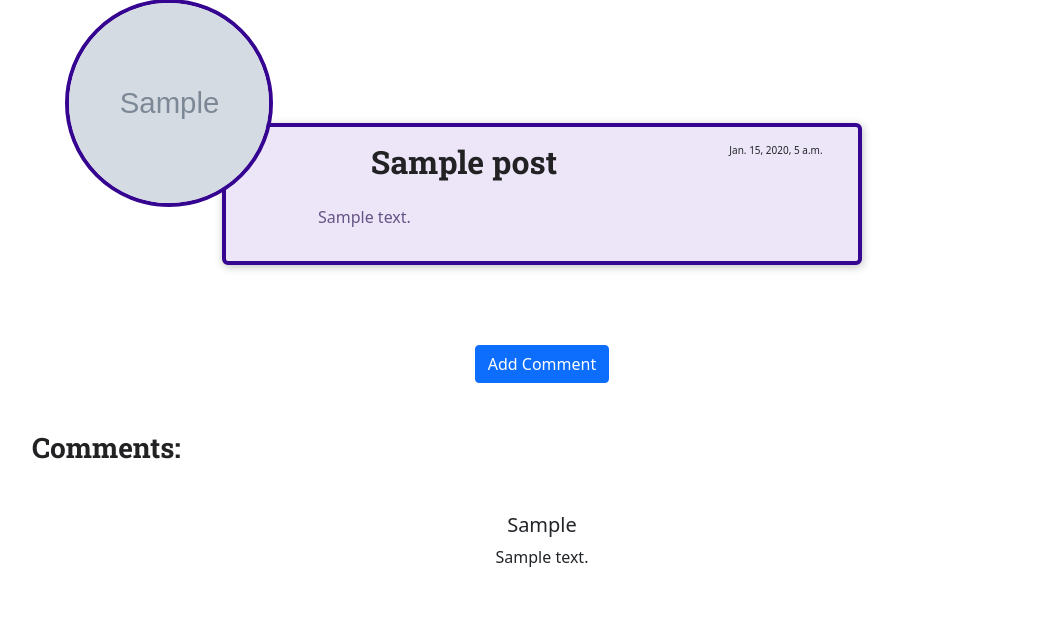
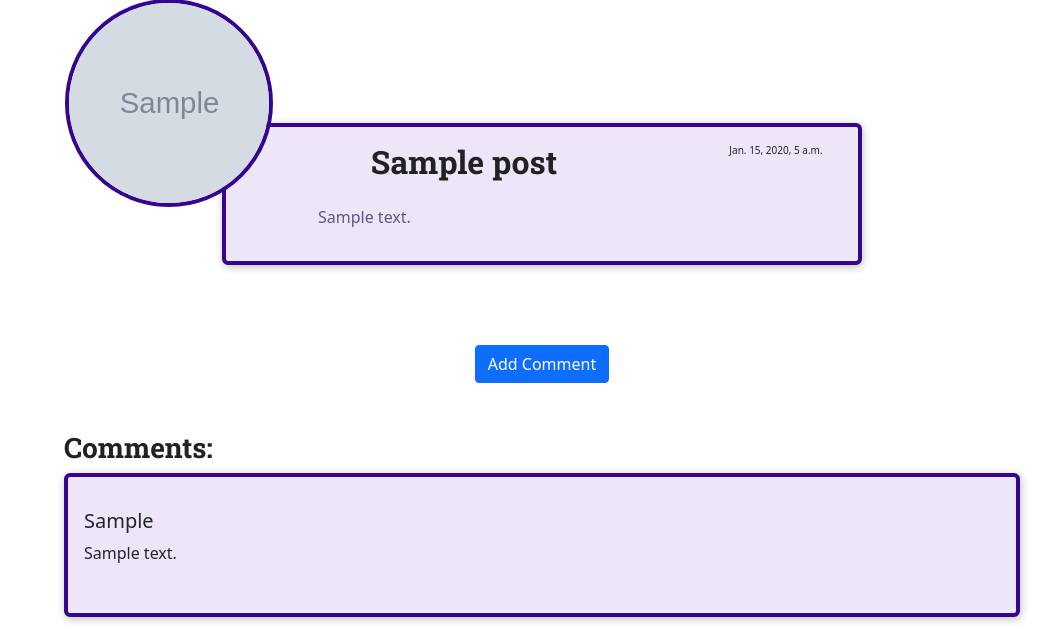
Before and after one commit to JoshuaHenriques/django-project, a Django app: a page that uses board/templates/board/post-details.html in a window 1280 px wide. Shown: the part 170-800 px from the top of the page, without its empty margins (98-1154 px from the left). Run offline with Django 4.2, Linux system fonts and the light colour scheme; tables that the repository leaves empty hold one stand-in row (values such as "Sample post"); grey boxes marked "Sample" are stand-in pictures.

Commit message:
update styling

```diff
--- a/board/static/board/styles/post-details.css
+++ b/board/static/board/styles/post-details.css
@@ -18,21 +18,35 @@
   font-size: 10px;
 }
 
-.text_comments {
-	margin: 3rem 3rem 3rem 3rem;
-}
-
 .add {
   text-align: center;
 }
 
-.comments {
-	margin-top: 1rem;
-	text-align: center;
+.center {
+	margin-left: 5rem;
+	margin-right: 5rem;
+  display: flex;
+  flex-direction: column;
+  justify-content: center;
 }
 
-.comment h5 {
+.comment-section {
+  border-radius: 6px;
+  background-color: #ede6f8;
+  border: 4px solid #350490;
+  box-shadow: 1px 2px 8px rgba(0, 0, 0, 0.25);
+  text-align: left;
+}
 
+.text-comments {
+  margin-top: 3rem;
+}
+
+.comments {
+  padding-left: 1rem;
+  padding-right: 1rem;
+  padding-top: 2rem;
+  padding-bottom: 2rem;
 }
 
 #main-image {
--- a/board/templates/board/post-details.html
+++ b/board/templates/board/post-details.html
@@ -21,7 +21,7 @@
 {% block main %}
 
 {% if post_found %}
-	<div class="container">
+	<div class="container-sm">
 	<div class="article">
 		<a href="{{ post.photo.url }}"><img id="main-image" src="{{ post.photo.url }}" alt=""></a>
 		<div id="details">
@@ -50,7 +50,9 @@
 			</div>
 		<form>
 		</div>
-	<h3 class="text_comments">Comments:</h3>
+		<div class="center">
+			<h3 class="text-comments">Comments:</h3>
+		<div class="comment-section">
 			<div class="comments">
 				{% for comment in comments %}
 					<div class="comment">
@@ -60,6 +62,8 @@
 				{% endfor %}
 			</div>
 		</div>
+	</div>
+</div>
 {% else %}
 	<h3>No Post Found!</h3>
 {% endif %}
```
Also changed, not shown: board/static/board/images/post-details.png. Lines whose indentation alone changed are shown as unchanged.
